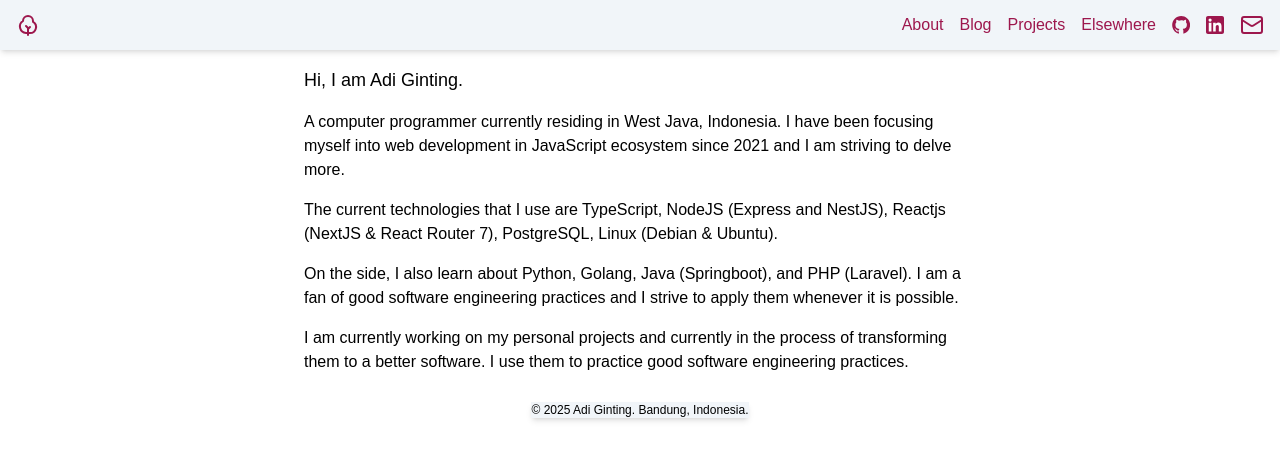
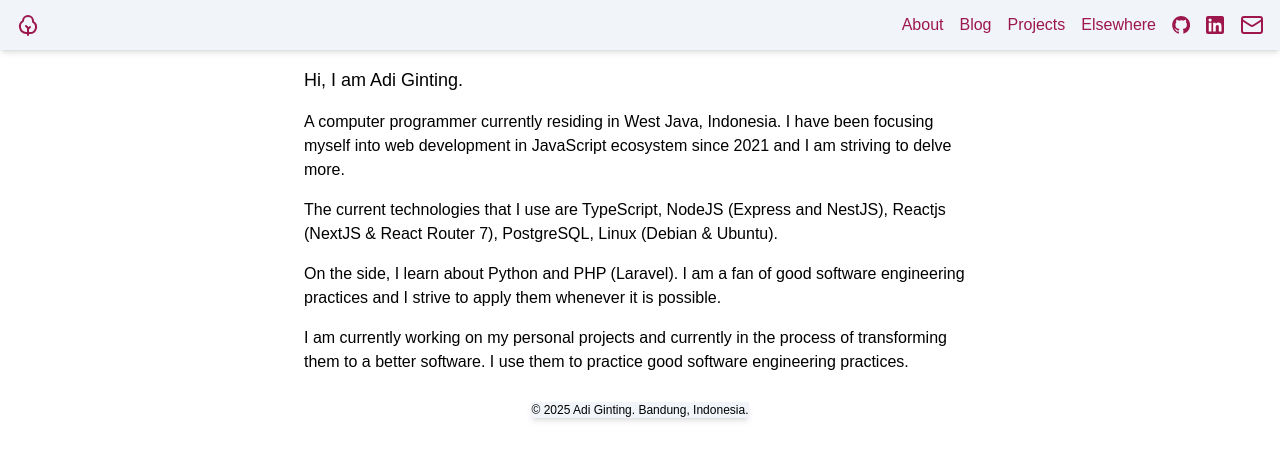
Before and after one commit to adipginting/adipginting.com, a Next.js app: page / in a window 1280 px wide. Shown: the top 460 px of the page. Built offline with nearby package versions, Linux system fonts and the light colour scheme; a web font is replaced by a local one.

Commit message:
update home page

```diff
--- a/src/app/page.tsx
+++ b/src/app/page.tsx
@@ -18,7 +18,7 @@ export default function Home() {
           (Debian & Ubuntu).
         </p>
         <p>
-          On the side, I also learn about Python, Golang, Java (Springboot), and
+          On the side, I learn about Python and
           PHP (Laravel). I am a fan of good software engineering practices and I
           strive to apply them whenever it is possible.
         </p>
```
